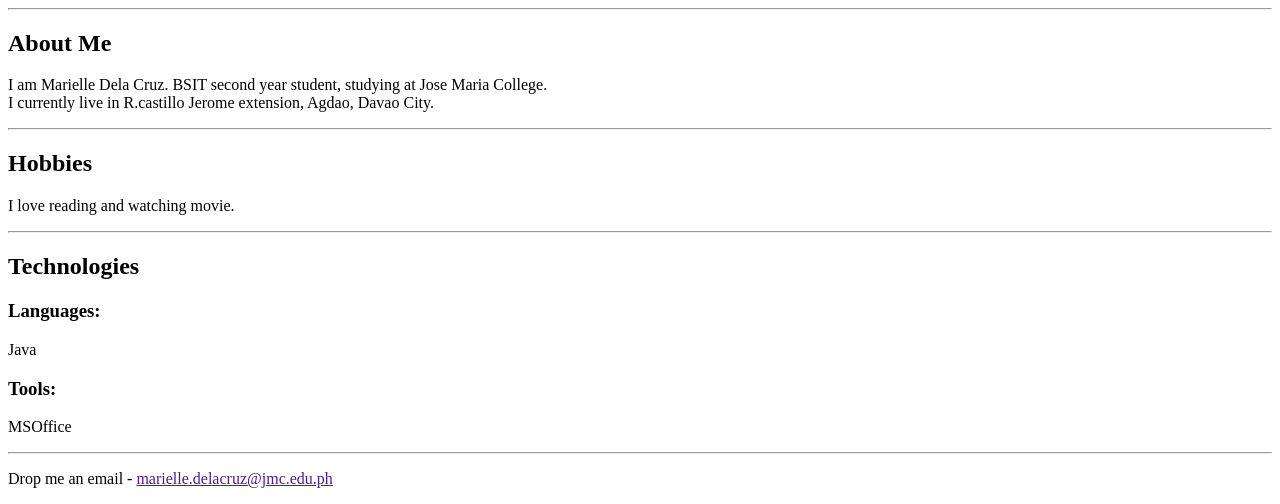
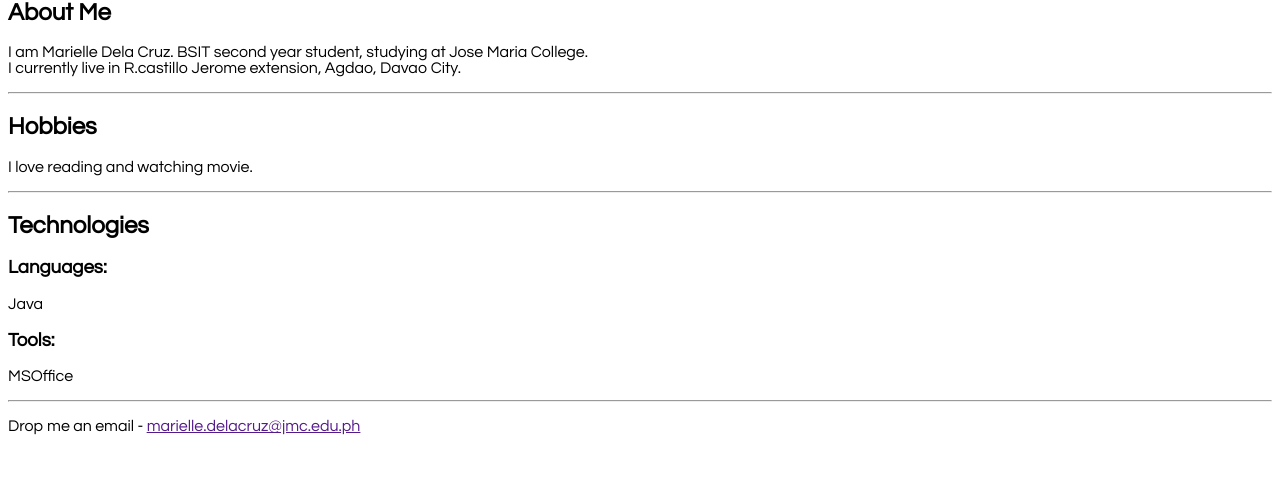
Before and after one commit to Mayexx/delacruz-lab1-html-basics, a plain HTML site: page index.html in a window 1280 px wide. Shown: the part 619-1123 px from the top of the page. After the commit the page ends 1069 px from the top, so only its background shows below. Drawn offline with Linux system fonts and the light colour scheme.

Commit message:
Update index.html

```diff
--- a/index.html
+++ b/index.html
@@ -3,7 +3,11 @@
 <head>
     <meta charset="UTF-8">
     <meta name="viewport" content="width=h, initial-scale=1.0">
-    <title>Document</title>
+    <title>Headings in HTML</title>
+    <style>
+        body{
+            font-family: Century Gothic;
+    </style>
 </head>
 <body>
     <h2>Exercise 1: Create Headings showing the same output below: </h2>
```
